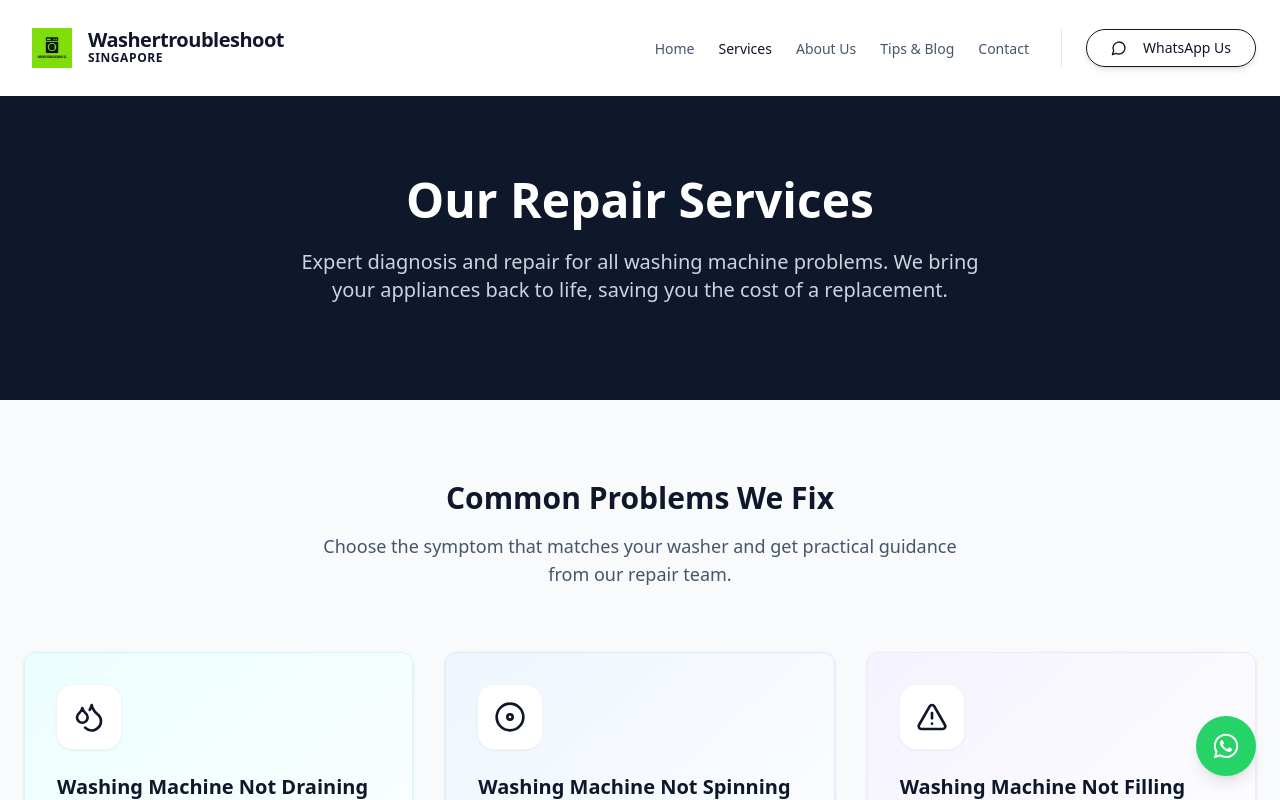
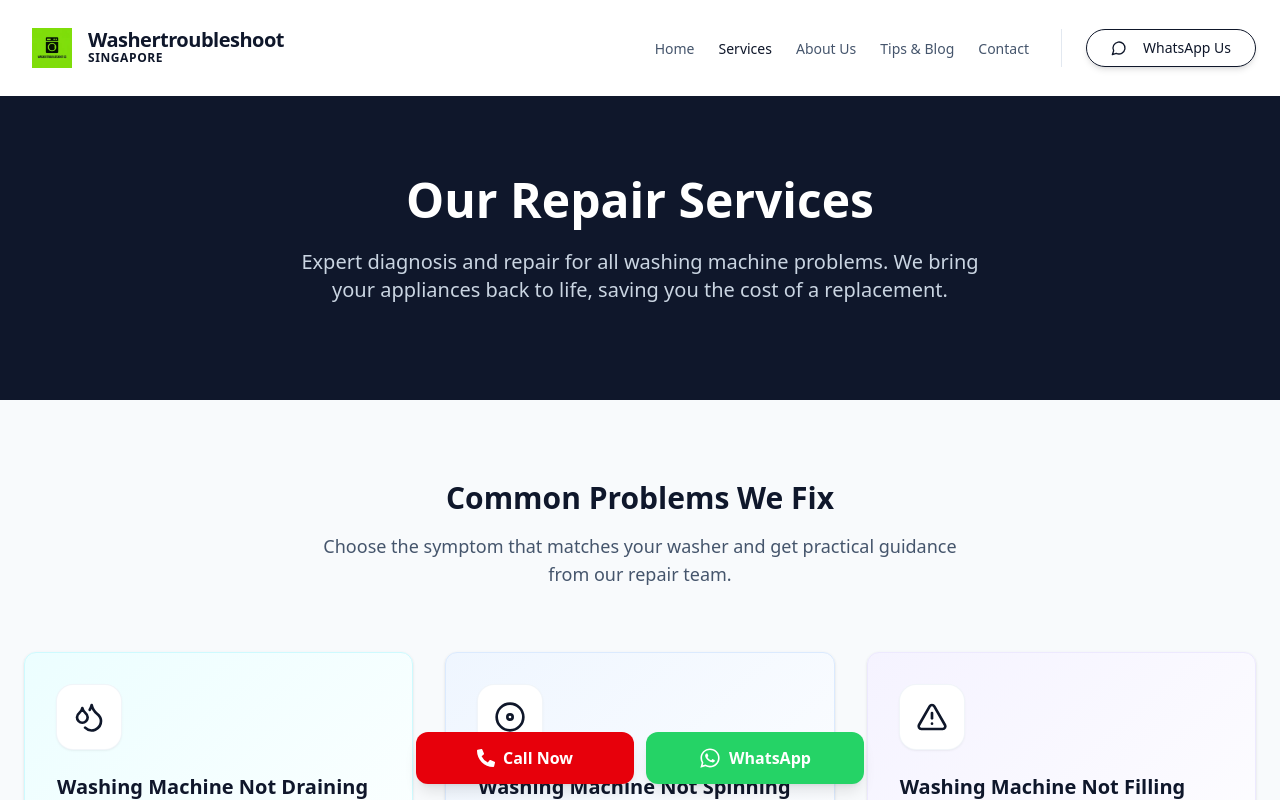
Before and after one commit to Jonymoin/washertroubleshoot, a React (Vite) app: page /services in a window 1280 px wide. Shown: the top 800 px of the page. Built offline with nearby package versions, Linux system fonts and the light colour scheme.

Commit message:
first commit2

```diff
--- a/src/components/ui/whatsapp-fab.tsx
+++ b/src/components/ui/whatsapp-fab.tsx
@@ -1,22 +1,35 @@
 import { FaWhatsapp } from "react-icons/fa";
+import { FaPhoneAlt } from "react-icons/fa";
 import { trackConversion } from "@/lib/track";
 
 export default function WhatsAppFab() {
   return (
+    <div className="fixed bottom-4 left-1/2 -translate-x-1/2 z-50 flex w-[calc(100%-24px)] max-w-md gap-3">
+
+      {/* Call Now Button */}
+      <a
+        href="tel:+6584130016"
+        onClick={() => trackConversion("call_click")}
+        aria-label="Call us now"
+        className="flex-1 flex items-center justify-center gap-2 rounded-xl bg-red-600 px-5 py-3.5 text-white font-semibold shadow-lg transition-all duration-300 hover:bg-red-700 hover:shadow-xl active:scale-95"
+      >
+        <FaPhoneAlt size={18} />
+        <span>Call Now</span>
+      </a>
+
+      {/* WhatsApp Button */}
       <a
         href="https://wa.me/6584130016"
         target="_blank"
         rel="noopener noreferrer"
         onClick={() => trackConversion("whatsapp_click")}
-      className="fixed bottom-6 right-6 z-50 bg-[#25D366] text-white p-4 rounded-full shadow-lg hover:shadow-xl hover:scale-110 transition-all duration-300 group flex items-center justify-center"
         aria-label="Chat on WhatsApp"
+        className="flex-1 flex items-center justify-center gap-2 rounded-xl bg-[#25D366] px-5 py-3.5 text-white font-semibold shadow-lg transition-all duration-300 hover:bg-[#20bd5a] hover:shadow-xl active:scale-95"
       >
-      <FaWhatsapp size={28} />
+        <FaWhatsapp size={22} />
+        <span>WhatsApp</span>
+      </a>
 
-      {/* Tooltip on hover for desktop */}
-      <span className="absolute right-full mr-4 bg-slate-900 text-white text-sm px-3 py-1.5 rounded-lg opacity-0 group-hover:opacity-100 transition-opacity whitespace-nowrap pointer-events-none hidden md:block">
-        Need help? WhatsApp us!
-      </span>
-    </a>
+    </div>
   );
 }
--- a/src/pages/Home.tsx
+++ b/src/pages/Home.tsx
@@ -39,7 +39,7 @@ export default function Home() {
         <div className="absolute inset-0 z-0">
           <img
   src="/hero-laundry.webp"
-  alt="Clean laundry room"
+  alt="washing machine repair"
   width="1200"
   height="800"
   fetchPriority="high"
@@ -69,7 +69,7 @@ export default function Home() {
               </motion.p>
 
               <motion.div variants={fadeIn} className="flex flex-col sm:flex-row gap-4">
-                <Button size="lg" className="text-lg px-8 py-6 rounded-full hover:bg-accent/90 text-accent-foreground shadow-lg bg-[#00ff04e0]" asChild>
+                <Button size="lg" className="text-lg px-8 py-6 rounded-full hover:bg-accent/90 text-[#00182e] shadow-lg bg-[#e9ff00]" asChild>
                   <a href="https://wa.me/6584130016" target="_blank" rel="noopener noreferrer" onClick={() => trackConversion("whatsapp_click")}>
                     WhatsApp Us Now
                   </a>
@@ -210,9 +210,9 @@ export default function Home() {
           </div>
           <div className="grid grid-cols-2 sm:grid-cols-3 md:grid-cols-5 gap-3">
             {brands.map((brand) => (
-              <Link key={brand.slug} href={`/brands/${brand.slug}`} className="bg-[#acec00] border border-slate-200 shadow-2xl rounded-xl px-4 py-5 text-center font-bold text-[#00182e] hover:border-primary hover:text-white hover:shadow-2xl hover:bg-black transition-all">
+              <Link key={brand.slug} href={`/brands/${brand.slug}`} className="bg-[#00182e] border border-slate-200 shadow-2xl rounded-xl px-4 py-5 text-center font-bold text-[#e9ff00] hover:border-primary hover:text-white hover:shadow-2xl hover:bg-black transition-all">
                 {brand.name}
-                <p className="text-black hover:text-white text-[10px]">Know more</p>
+                <p className="text-white hover:text-red-500 text-[10px]">Know more</p>
               </Link>
             ))}
           </div>
@@ -228,8 +228,8 @@ export default function Home() {
           </div>
           <div className="grid grid-cols-1 md:grid-cols-2 lg:grid-cols-3 gap-4 max-w-5xl mx-auto">
             {problems.slice(0, 10).map((problem) => (
-              <Link key={problem.slug} href={`/problems/${problem.slug}`} className="group flex items-center justify-between gap-4 rounded-xl border border-slate-200 bg-[#acec00] text-[#00182e] p-5 hover:border-primary hover:bg-[#00ff04e0] transition-colors">
-                <span className="font-semibold text-[#00182e] group-hover:text-primary">{problem.name}</span>
+              <Link key={problem.slug} href={`/problems/${problem.slug}`} className="group flex items-center justify-between gap-4 rounded-xl border border-slate-200 bg-[#00182e] text-[#e9ff00] p-5 hover:border-primary hover:bg-[#00ff04e0] transition-colors">
+                <span className="font-semibold text-[#e9ff00] group-hover:text-primary">{problem.name}</span>
                 <span aria-hidden="true" className="text-primary text-xl">→</span>
               </Link>
             ))}
@@ -306,7 +306,7 @@ export default function Home() {
                 WhatsApp +65 8413 0016
               </a>
             </Button>
-            <Button size="lg" variant="outline" className="text-lg px-8 py-6 rounded-full bg-[#00ff04e0] hover:bg-black text-white border-white border-2" asChild>
+            <Button size="lg" variant="outline" className="text-lg px-8 py-6 rounded-full bg-[#e9ff00] hover:bg-black text-white border-white border-2" asChild>
               <Link href="/contact">View Service Areas</Link>
             </Button>
           </div>
```
Also changed, not shown: public/technician.webp. Lines whose indentation alone changed are shown as unchanged.
